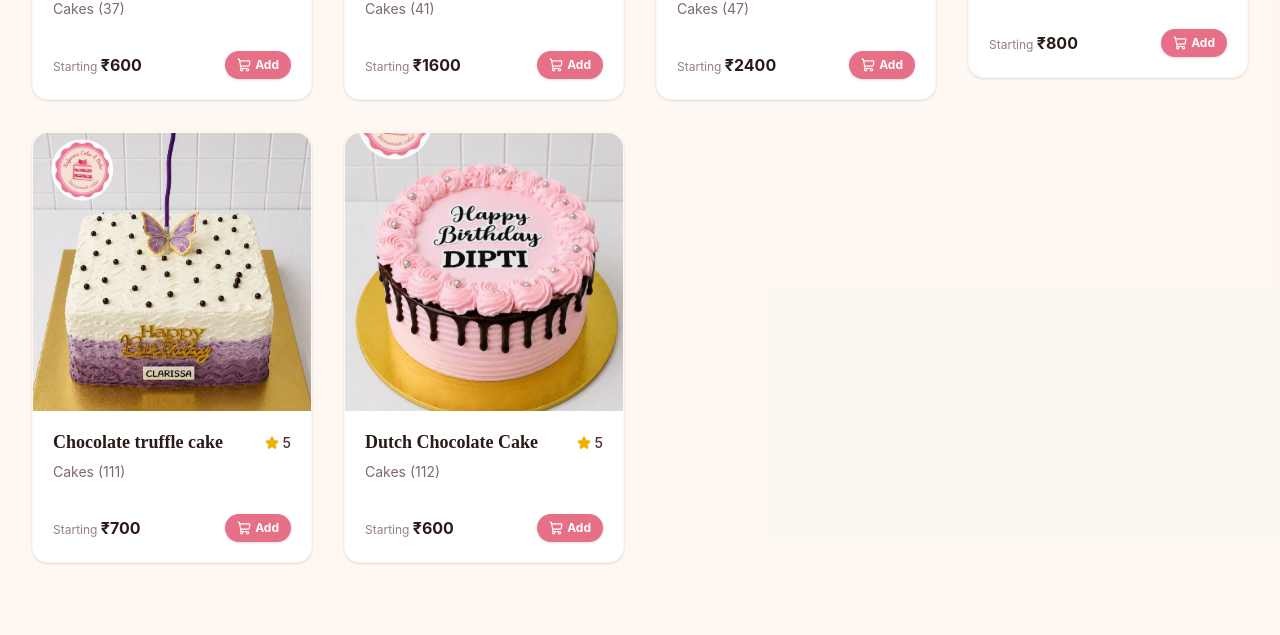
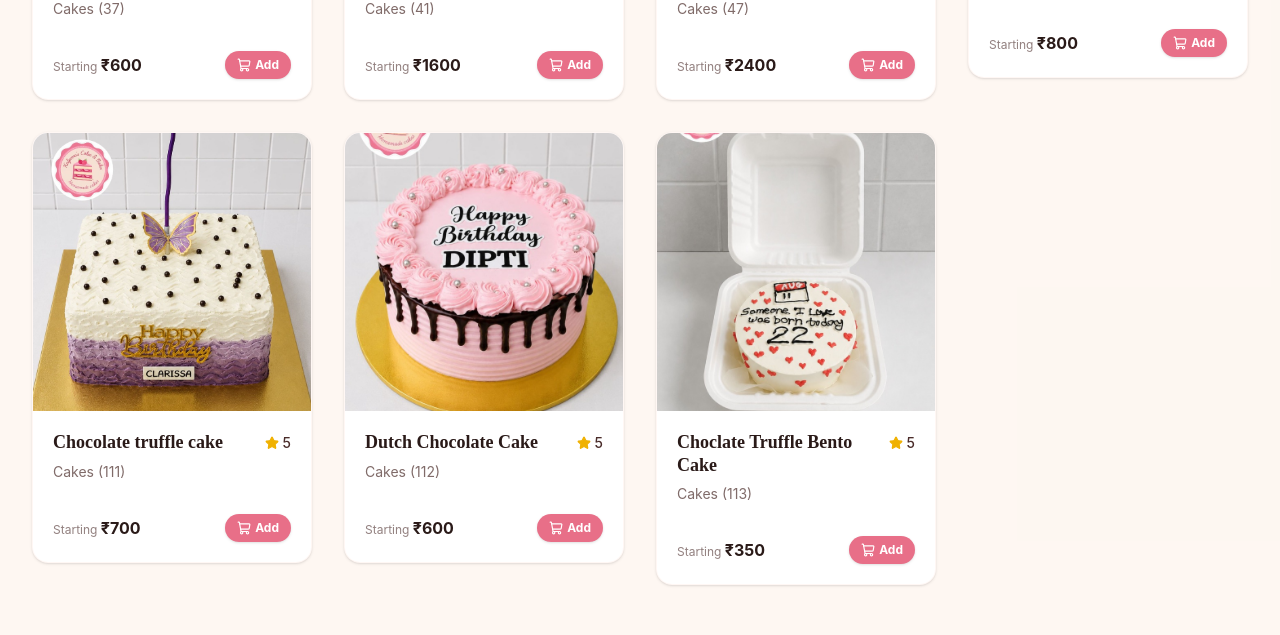
Before and after one commit to kalpanascakesandbakes-tech/kalpanascakesandbakes, a React (Vite) app: page / in a window 1280 px wide. Shown: the part 4032-4667 px from the top of the page. Built offline with nearby package versions, Linux system fonts and the light colour scheme; no server answers.

Commit message:
Add Chocolate Truffle Bento Cake with fixed price and custom flavor options

```diff
--- a/src/pages/ProductDetail.jsx
+++ b/src/pages/ProductDetail.jsx
@@ -369,6 +369,10 @@ const ProductDetail = () => {
                 <p className="text-bakery-brown/80 leading-relaxed font-medium">
                   Step back in time with our charming Blue Vintage Heart Piping Birthday Cake! This retro-inspired heart-shaped cake is beautifully iced in pastel blue, complete with intricate vintage star-piping details, delicate pearls, and topped with a golden "Happy Birthday" plaque. The perfect centerpiece for vintage-themed birthdays and celebrations. Select your favorite flavor to personalize this sweet nostalgic treat!
                 </p>
+              ) : cake.id === 'c201' ? (
+                <p className="text-bakery-brown/80 leading-relaxed font-medium">
+                  Adorable handcrafted chocolate truffle bento cake presented in an eco-friendly lunchbox container. Beautifully styled with smooth white buttercream, delicate piped red hearts, custom calendar box topper ('AUG 11'), and handwritten message 'Someone I Love was born today 22'. Freshly baked mini cake perfect for intimate birthday celebrations!
+                </p>
               ) : cake.id === 'c200' ? (
                 <p className="text-bakery-brown/80 leading-relaxed font-medium">
                   Beautiful handcrafted round Dutch Chocolate cake featuring smooth pink buttercream frosting, luscious dark chocolate drip, delicate pink rosettes with shimmering silver edible pearls, and a custom 'Happy Birthday DIPTI' topper. Freshly baked with rich, premium cocoa for delightful celebrations!
@@ -394,7 +398,8 @@ const ProductDetail = () => {
                 <span className="font-bold text-sm">100% Pure Vegetarian / Eggless Cake</span>
               </div>
 
-              {/* Weight Selection */}
+              {/* Weight Selection (only if cake has weight options) */}
+              {availableWeights.length > 0 && (
                 <div>
                   <label className="block font-bold text-bakery-darkBrown mb-3">Select Weight</label>
                   <div className="flex flex-wrap gap-3">
@@ -412,6 +417,7 @@ const ProductDetail = () => {
                     ))}
                   </div>
                 </div>
+              )}
 
               {/* Flavor Selection (if depends on flavor) */}
               {dependsOnFlavor && (
@@ -427,7 +433,7 @@ const ProductDetail = () => {
                       if (isGivenFlavor) {
                         const givenPrice = (cake.prices && cake.prices[weight] !== null && cake.prices[weight] !== undefined)
                           ? cake.prices[weight]
-                          : currentPrice;
+                          : (cake.price || currentPrice);
                         return (
                           <option key={f} value={f}>
                             {f} ({givenPrice}/-)
--- a/src/utils/cakeHelpers.js
+++ b/src/utils/cakeHelpers.js
@@ -59,7 +59,7 @@ export const isBentoCake = (cake) => {
 
 export const priceDependsOnFlavor = (cake) => {
   if (!cake) return true;
-  if (cake.id === 'c198' || cake.id === 'c199' || cake.id === 'c200') return true;
+  if (cake.id === 'c198' || cake.id === 'c199' || cake.id === 'c200' || cake.id === 'c201') return true;
 
   const NO_FLAVOR_SELECT_CAKES = new Set([
     "chocolate truffle",
@@ -140,6 +140,7 @@ export const getDefaultFlavor = (cake) => {
   if (cake.id === 'c146') return 'Mango Cake';
   if (cake.id === 'c114' || cake.id === 'c149') return 'Plain Vanilla';
   if (cake.id === 'c200') return 'Dutch Chocolate';
+  if (cake.id === 'c201') return 'Chocolate Truffle';
   if (['c92', 'c93', 'c97', 'c98', 'c100', 'c102', 'c103', 'c104', 'c105', 'c106', 'c107', 'c108', 'c112', 'c118', 'c126', 'c127', 'c128', 'c134', 'c136', 'c135', 'c147', 'c148', 'c153', 'c157', 'c158', 'c179', 'c182', 'c184', 'c187', 'c188', 'c192', 'c194', 'c197', 'c198'].includes(cake.id)) return 'Chocolate Truffle';
 
   const searchTarget = `${cake.name} ${cake.flavor || ''} ${cake.description || ''}`.toLowerCase();
@@ -216,9 +217,11 @@ export const getMinWeightLimit = (cake) => {
 };
 
 export const getAvailableWeights = (cake) => {
+  if (!cake) return [];
+  if (cake.prices === null) return [];
   const minLimit = getMinWeightLimit(cake);
   const possibleWeights = ['0.5 KG', '1 KG', '1.5 KG', '2 KG', '3 KG', '4 KG', '5 KG'];
-  if (!cake || !cake.prices) return ['0.5 KG', '1 KG', '1.5 KG'].filter(w => parseFloat(w) >= minLimit);
+  if (!cake.prices) return ['0.5 KG', '1 KG', '1.5 KG'].filter(w => parseFloat(w) >= minLimit);
 
   const list = [];
   possibleWeights.forEach(w => {
@@ -236,6 +239,7 @@ export const getAvailableWeights = (cake) => {
 
 export const getDefaultWeight = (cake) => {
   if (!cake) return '1 KG';
+  if (cake.prices === null) return '';
   const minLimit = getMinWeightLimit(cake);
   let defaultWeight = '1 KG';
 
--- a/src/utils/mockData.js
+++ b/src/utils/mockData.js
@@ -2435,6 +2435,28 @@ export const mockCakes = [
       "0.5 KG": 600,
       "1 KG": 1200
     }
+  },
+  {
+    "id": "c201",
+    "name": "Choclate Truffle Bento Cake",
+    "category": "Cakes",
+    "flavor": "Chocolate Truffle",
+    "flavuorLabel": "flavuor : Select Flavor",
+    "price": 350,
+    "rating": 5,
+    "tags": [
+      "Bento Cakes",
+      "Chocolate Cakes",
+      "Trending Cakes",
+      "Birthday Cakes",
+      "60 Minutes Delivery"
+    ],
+    "image": "/cakes/choclate_truffle_bento_cake_born_today.jpeg",
+    "categoryGroup": "Bento Cakes",
+    "custom": true,
+    "isBestSeller": true,
+    "description": "Depends On Flavor",
+    "prices": null
   }
 ];
 
```
Also changed, not shown: public/cakes/choclate_truffle_bento_cake_born_today.jpeg (added). Lines whose indentation alone changed are shown as unchanged.
